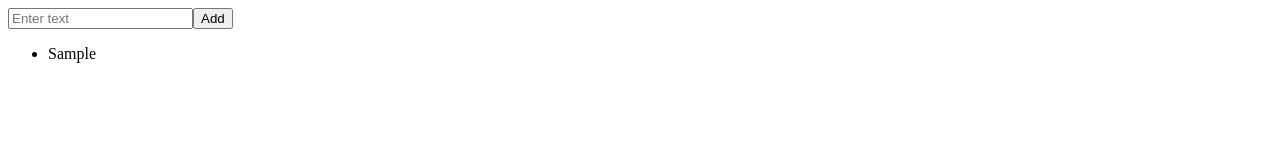
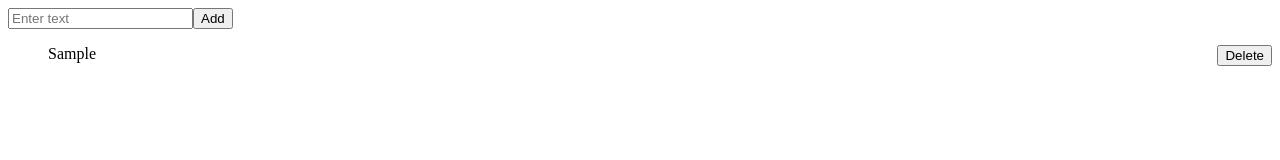
Before and after one commit to devhimani/react_todo, a React (Vite) app: page / in a window 1280 px wide. Both pictures are taken after typing "Sample" into the empty fields and a click on the button "Add". Shown: the top 160 px of the page. Built offline with nearby package versions, Linux system fonts and the light colour scheme.

Commit message:
✨ Feat: add delete button

```diff
--- /dev/null
+++ b/src/App.css
@@ -0,0 +1,8 @@
+p {
+  margin: 0;
+}
+
+.todo-item {
+  display: flex;
+  justify-content: space-between;
+}
--- a/src/App.js
+++ b/src/App.js
@@ -1,4 +1,5 @@
 import { useState } from "react";
+import "./App.css";
 
 const App = () => {
   const [input, setInput] = useState("");
@@ -10,13 +11,23 @@ const App = () => {
   };
 
   const handleAdd = () => {
-    setTodos([input, ...todos]);
+    setTodos([...todos, input]);
     setInput(""); // clear input
   };
 
   const handleSubmitForm = (event) => {
     event.preventDefault();
     // console.log("form submitted");
+  };
+
+  const handleDelete = (clickedIndex) => {
+    // console.log(clickedIndex);
+    // const newTodos = todos.filter((todo, index) => {
+    //   console.log(todo, index, clickedIndex);
+    //   return index !== clickedIndex;
+    // });
+    // console.log(newTodos);
+    setTodos(todos.filter((todo, index) => index !== clickedIndex));
   };
 
   return (
@@ -30,7 +41,10 @@ const App = () => {
       <div>
         <ul>
           {todos.map((todo, index) => (
-            <li key={index}>{todo}</li>
+            <li key={index} className="todo-item">
+              <p>{todo}</p>
+              <button onClick={() => handleDelete(index)}>Delete</button>
+            </li>
           ))}
         </ul>
       </div>
```
